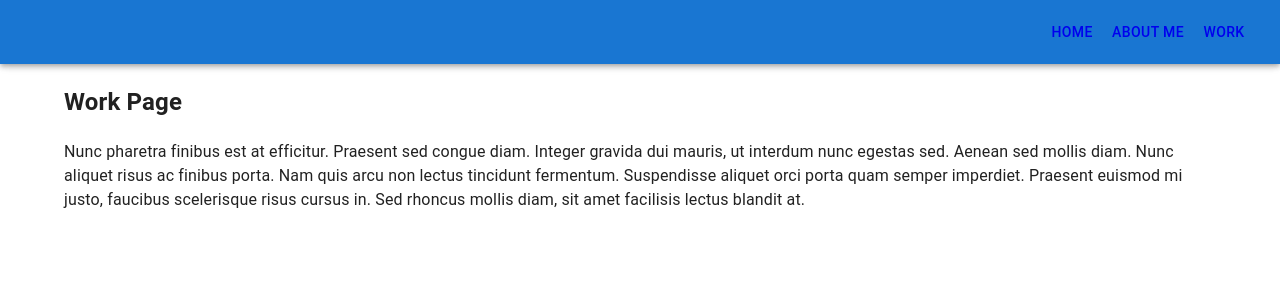
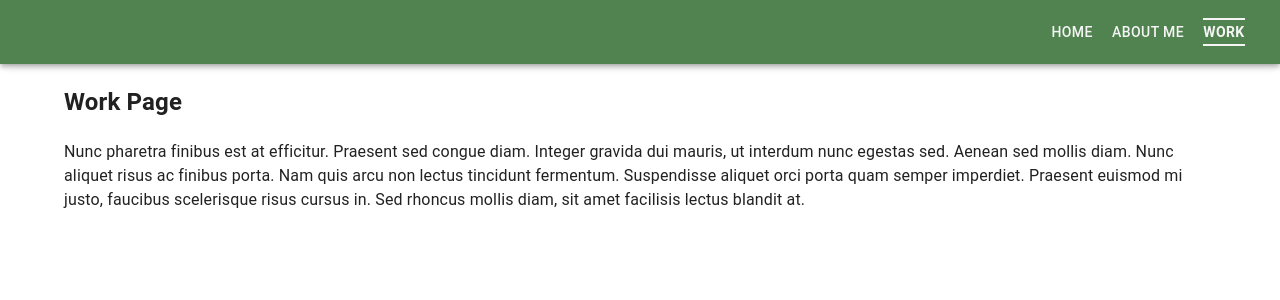
Before and after one commit to elisestankus/elisestankus-portfolio, a React (Vite) app: page /Work in a window 1280 px wide. Shown: the top 300 px of the page. Built offline with nearby package versions, Linux system fonts and the light colour scheme.

Commit message:
added Nav styling

```diff
--- /dev/null
+++ b/src/components/Nav/Nav.css
@@ -0,0 +1,10 @@
+.nav-link {
+    text-decoration: none;
+    color: whitesmoke;
+}
+
+.active {
+    font-weight: bolder;
+    border-bottom: 2px solid whitesmoke;
+    border-top: 2px solid whitesmoke;
+}
--- a/src/components/Nav/Nav.jsx
+++ b/src/components/Nav/Nav.jsx
@@ -12,6 +12,8 @@ import MenuIcon from '@mui/icons-material/Menu';
 import Toolbar from '@mui/material/Toolbar';
 import Typography from '@mui/material/Typography';
 import Button from '@mui/material/Button';
+
+import './Nav.css'
 
 const drawerWidth = 240;
 const navItems = [
@@ -29,8 +31,9 @@ const navItems = [
     }
 ];
 
-function Nav() {
+function Nav(props) {
     const currentPage = useLocation().pathname;
+    const { window } = props;
     const [mobileOpen, setMobileOpen] = React.useState(false);
 
     const handleDrawerToggle = () => {
@@ -41,21 +44,25 @@ function Nav() {
         <Box onClick={handleDrawerToggle} sx={{ textAlign: 'center' }}>
             <List>
                 {navItems.map((item) => (
-                    <ListItem key={item.name} disablePadding>
-                        <ListItemButton sx={{ textAlign: 'center' }}>
-                            <Link style={{ textDecoration: 'none' }} className={currentPage === item.path ? 'nav-link active' : 'nav-link'} to={item.path}>{item.name}</Link>
+                    <ListItem key={item.name} disablePadding >
+                        <Link className={currentPage === item.path ? 'nav-link active' : 'nav-link'} to={item.path}>
+                        <ListItemButton sx={{ textAlign: 'center', width: drawerWidth }}>
+                            {item.name}
+
                         </ListItemButton>
+                        </Link>
                     </ListItem>
                 ))}
             </List>
         </Box>
     );
 
+    const container = window !== undefined ? () => window().document.body : undefined;
 
     return (
         <Box sx={{ display: 'flex' }}>
             <CssBaseline />
-            <AppBar component="nav">
+            <AppBar component="nav" sx={{backgroundColor: 'rgba(80, 131, 80)'}}>
                 <Toolbar>
                     <IconButton
                         color="inherit"
@@ -76,7 +83,7 @@ function Nav() {
                     <Box sx={{ display: { xs: 'none', sm: 'block' } }}>
                         {navItems.map((item) => (
                             <Button key={item.name} sx={{ color: '#fff' }}>
-                                <Link style={{ textDecoration: 'none' }} className={currentPage === item.path ? 'nav-link active' : 'nav-link'} to={item.path}>{item.name}</Link>
+                                <Link className={currentPage === item.path ? 'nav-link active' : 'nav-link'} to={item.path}>{item.name}</Link>
                             </Button>
                         ))}
                     </Box>
@@ -84,6 +91,7 @@ function Nav() {
             </AppBar>
             <nav>
                 <Drawer
+                    container={container}
                     variant="temporary"
                     open={mobileOpen}
                     onClose={handleDrawerToggle}
@@ -92,7 +100,7 @@ function Nav() {
                     }}
                     sx={{
                         display: { xs: 'block', sm: 'none' },
-                        '& .MuiDrawer-paper': { boxSizing: 'border-box', width: drawerWidth },
+                        '& .MuiDrawer-paper': { boxSizing: 'border-box', width: drawerWidth, backgroundColor: 'rgba(80, 131, 80, 0.837)' },
                     }}
                 >
                     {drawer}
```
